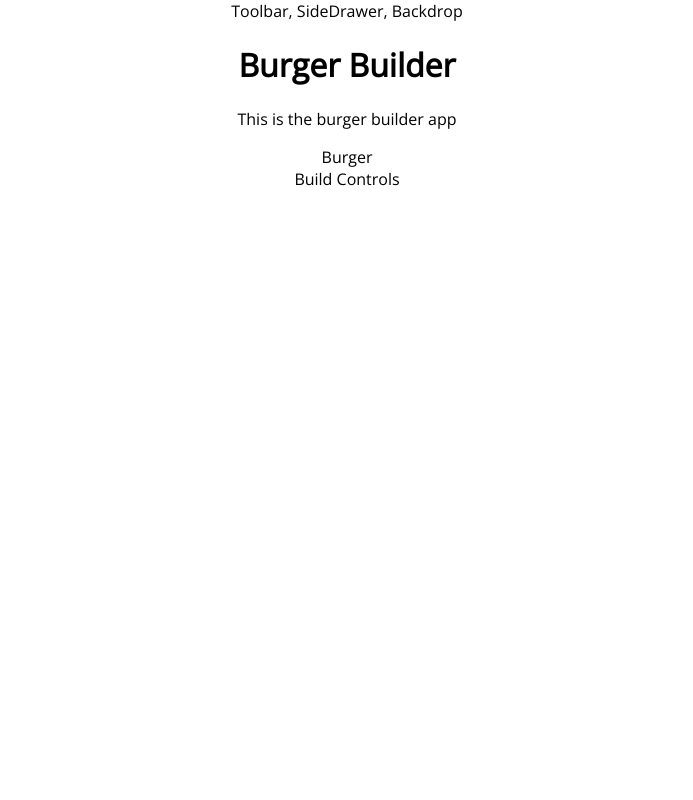
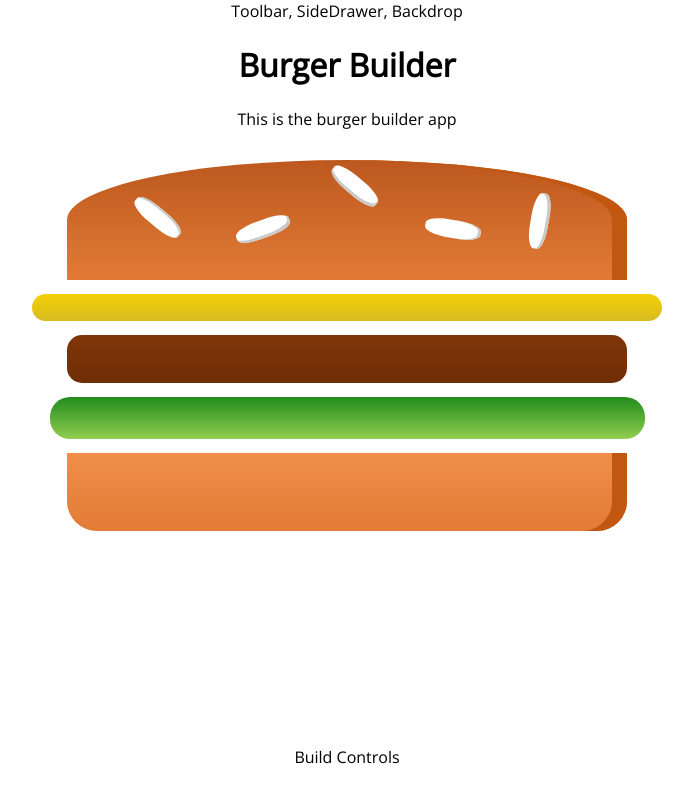
Before and after one commit to adenh93/burger-builder, a React (Create React App) app: page / in a window 1280 px wide. Shown: the whole page, without its empty margins (293-986 px from the left). Built offline with nearby package versions, Linux system fonts and the light colour scheme.

Commit message:
Added Burger.module.css and fleshed out Burger component with hardcoded BurgerIngredients. Burger component is now rendered in the BurgerBuilder container.

```diff
--- a/src/components/Burger/Burger.js
+++ b/src/components/Burger/Burger.js
@@ -1,5 +1,18 @@
 import React from "react";
+import classes from "./Burger.module.css";
+import BurgerIngredient from "./BurgerIngredient";
+import { IngredientType } from "../../constants/enums";
 
-const Burger = () => <></>;
+const Burger = () => {
+  return (
+    <div className={classes.Burger}>
+      <BurgerIngredient type={IngredientType.BREADTOP} />
+      <BurgerIngredient type={IngredientType.CHEESE} />
+      <BurgerIngredient type={IngredientType.MEAT} />
+      <BurgerIngredient type={IngredientType.SALAD} />
+      <BurgerIngredient type={IngredientType.BREADBOTTOM} />
+    </div>
+  );
+};
 
 export default Burger;
--- /dev/null
+++ b/src/components/Burger/Burger.module.css
@@ -0,0 +1,29 @@
+.Burger {
+  width: 100%;
+  margin: auto;
+  height: 250px;
+  overflow: scroll;
+  font-weight: bold;
+  font-size: 1.2rem;
+}
+
+@media (min-width: 500px) and (min-height: 400px) {
+  .Burger {
+    width: 350px;
+    height: 300px;
+  }
+}
+
+@media (min-width: 500px) and (min-height: 401px) {
+  .Burger {
+    width: 450px;
+    height: 400px;
+  }
+}
+
+@media (min-width: 1000px) and (min-height: 700px) {
+  .Burger {
+    width: 700px;
+    height: 600px;
+  }
+}
--- a/src/components/Burger/BurgerIngredient/BurgerIngredient.js
+++ b/src/components/Burger/BurgerIngredient/BurgerIngredient.js
@@ -1,7 +1,7 @@
 import React from "react";
+import PropTypes from "prop-types";
+import { IngredientType } from "../../../constants/enums";
 import classes from "./BurgerIngredient.module.css";
-import { IngredientType } from "../../../constants/enums";
-import PropTypes from "prop-types";
 
 const BurgerIngredient = ({ type }) => (
   <div className={classes[type]}>
--- a/src/containers/BurgerBuilder/BurgerBuilder.js
+++ b/src/containers/BurgerBuilder/BurgerBuilder.js
@@ -1,10 +1,11 @@
 import React, { Component } from "react";
+import Burger from "../../components/Burger";
 
 class BurgerBuilder extends Component {
   render() {
     return (
       <>
-        <div>Burger</div>
+        <Burger />
         <div>Build Controls</div>
       </>
     );
```
